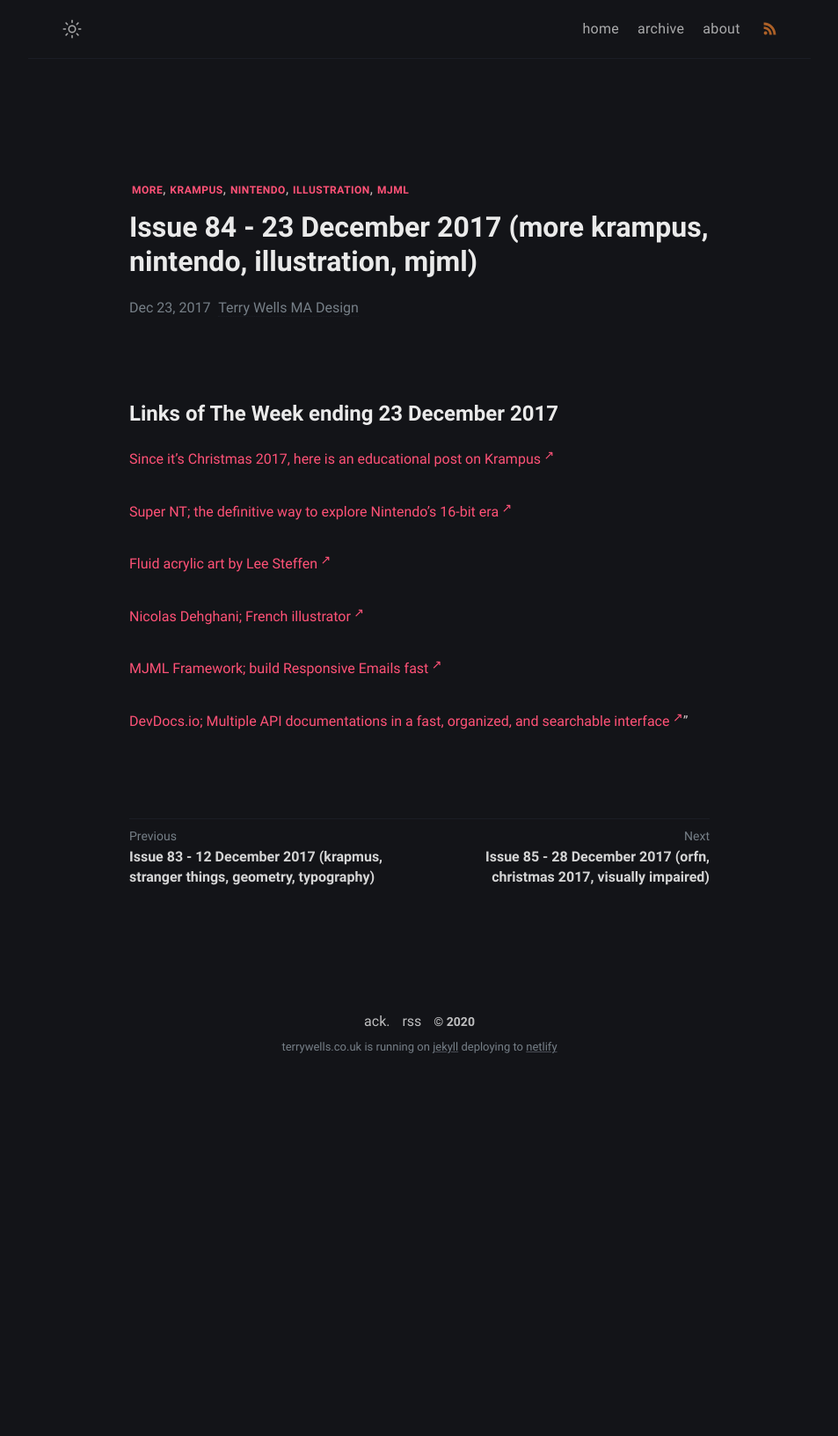
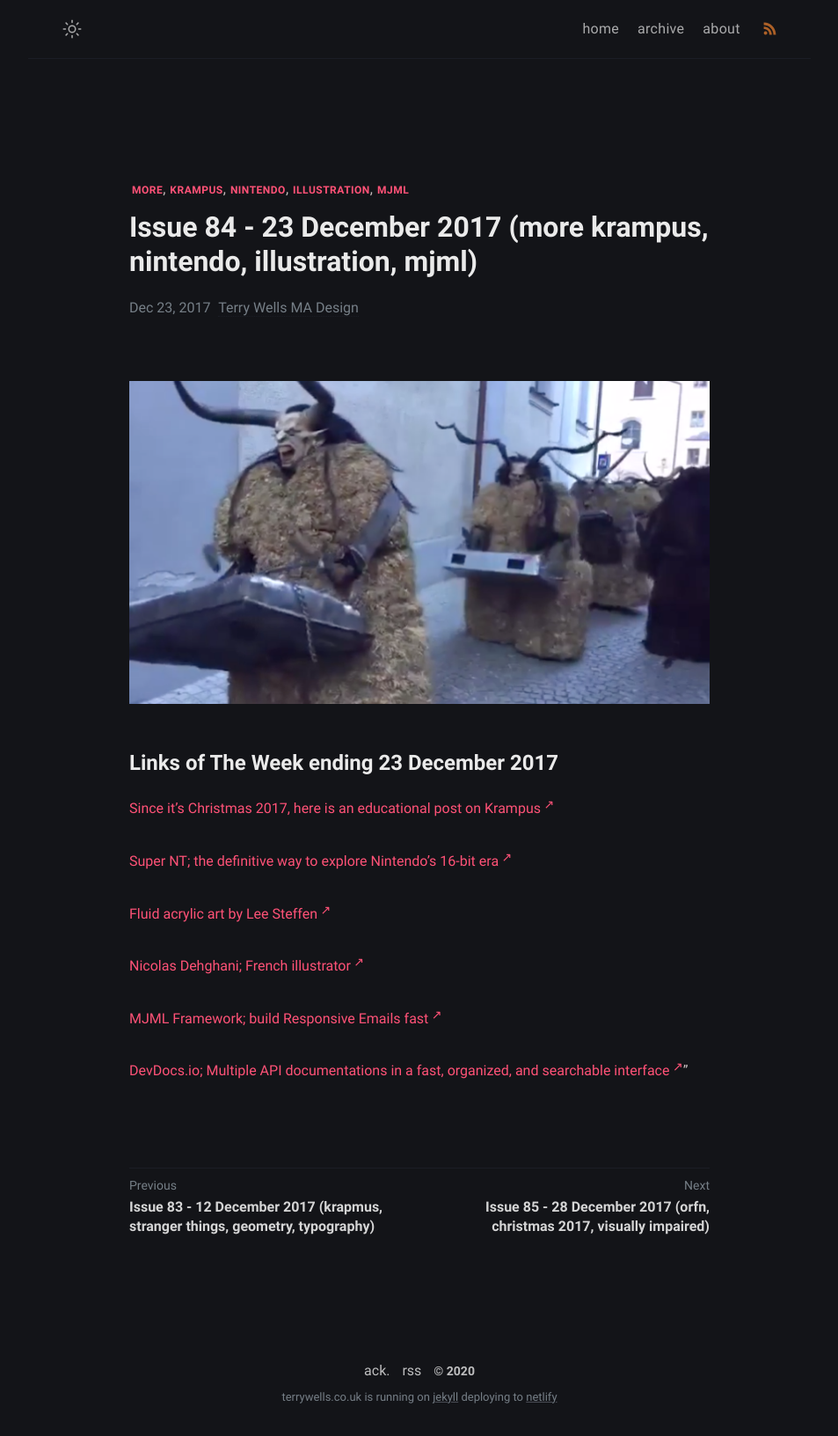
Before and after one commit to wristtattoo/jekyll-klise, a Jekyll site: the page built from _posts/2020-11-03-issue-84-23-december-2017-more-krampus-nintendo-illustration-mjml.md, in a window 1280 px wide. Shown: the whole page at 88% size, without its empty margins (163-1116 px from the left). Built offline with Jekyll 4.4.1, drawn with Linux system fonts in a browser that asks for light colours; a script that is not in the unit is left out; before the commit the page ends 1235 px from its top, so only the background shows below that.

```diff
--- a/_posts/2020-11-03-issue-84-23-december-2017-more-krampus-nintendo-illustration-mjml.md
+++ b/_posts/2020-11-03-issue-84-23-december-2017-more-krampus-nintendo-illustration-mjml.md
@@ -4,6 +4,8 @@
 tags: more krampus nintendo illustration mjml
 date: 2017-12-23T13:07:19.446Z
 ---
+![Since it's Christmas 2017, here is an educational post on Krampus](/assets/uploads/issue-84.png "Since it's Christmas 2017, here is an educational post on Krampus")
+
 # Links of The Week ending 23 December 2017
 
 <a href="https://imgur.com/a/4GRzC" target="_blank">Since it's Christmas 2017, here is an educational post on Krampus</a>
```
Also changed, not shown: assets/uploads/issue-84.png (added).
